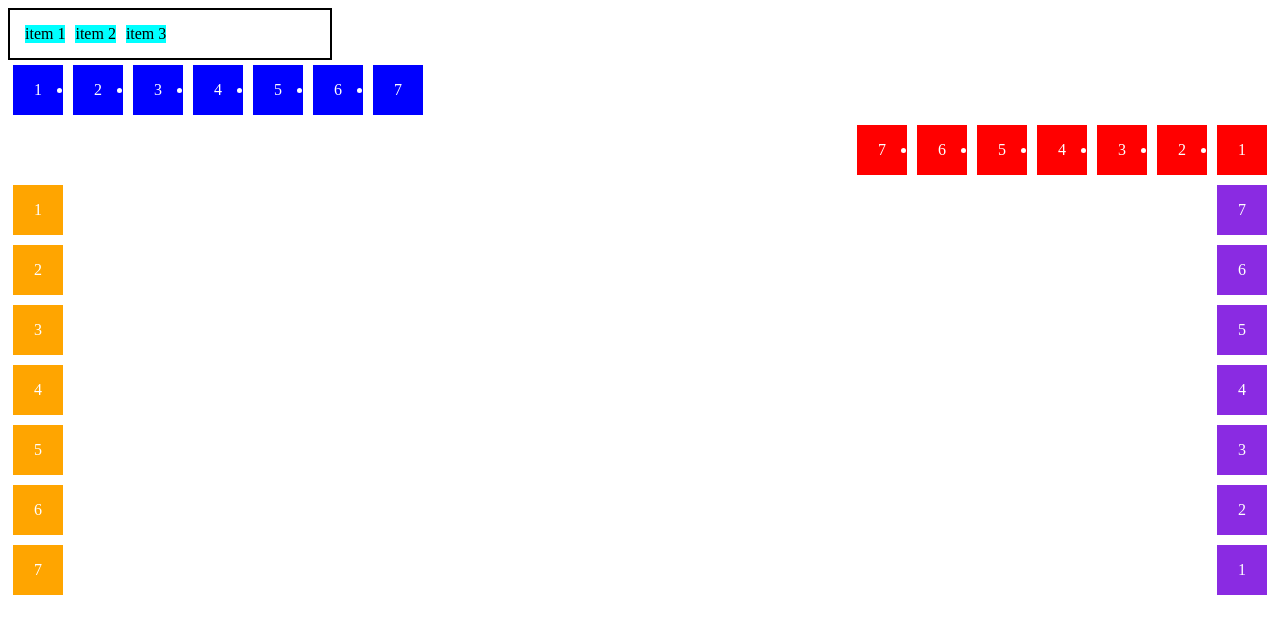
After one commit to dmssjk/portifolio-, a Python web app: template templates/flexbox.html in a window 1280 px wide. The commit adds this page. Shown: the top 634 px of the page. Run offline with Jinja, Linux system fonts and the light colour scheme; the template is opened without the code that fills it, so the values that code supplies are empty.

Commit message:
inclusao do flex box

```diff
--- /dev/null
+++ b/templates/flexbox.html
@@ -0,0 +1,151 @@
+<!DOCTYPE html>
+<html lang="en">
+<head>
+    <meta charset="UTF-8">
+    <meta http-equiv="X-UA-Compatible" content="IE=edge">
+    <meta name="viewport" content="width=device-width, initial-scale=1.0">
+    <title>fundamentos flexbox</title>
+    <style>
+        .flex{
+            max-width: 300px;
+            padding: 10px;
+            border: 2px solid black;
+            display: flex;
+
+
+        }
+
+        .flex-container{
+            margin: 0;
+            padding: 0;
+            display: flex;
+
+        }
+
+        .item{
+            background-color: aqua;
+            margin: 5px;
+
+        }
+
+        .flex-item{
+            background: blue;
+            height: 50px;
+            width: 50px;
+            line-height: 50px;
+            color: rgb(255, 255, 255);
+            text-align: center;
+            margin: 5px;
+
+
+        }
+
+        .row{
+            flex-direction: row;
+
+
+        }
+
+        .row-reverse{
+            flex-direction: row-reverse;
+
+        }
+
+        .row-reverse li{
+            background-color: red;
+
+
+
+
+        }
+
+        .column{
+            float: left;
+            flex-direction: column;
+
+        }
+
+        .column li{
+            background-color: orange;
+
+
+        }
+        .column-reverse{
+            float: right;
+            flex-direction: column-reverse;
+
+        }
+
+        .column-reverse li{
+            background-color: blueviolet;
+
+
+        }
+    </style>
+</head>
+<body>
+    <div class="flex">
+        <div class="item"> item 1</div>
+        <div class="item"> item 2</div>
+        <div class="item"> item 3</div>
+
+
+    </div>
+
+    <ul class="flex-container row">
+        <li class="flex-item">1</li>
+        <li class="flex-item">2</li>
+        <li class="flex-item">3</li>
+        <li class="flex-item">4</li>
+        <li class="flex-item">5</li>
+        <li class="flex-item">6</li>
+        <li class="flex-item">7</li>
+
+
+
+
+    </ul>
+    <ul class="flex-container row-reverse">
+        <li class="flex-item">1</li>
+        <li class="flex-item">2</li>
+        <li class="flex-item">3</li>
+        <li class="flex-item">4</li>
+        <li class="flex-item">5</li>
+        <li class="flex-item">6</li>
+        <li class="flex-item">7</li>
+
+
+
+
+    </ul>
+
+</ul>
+<ul class="flex-container column">
+    <li class="flex-item">1</li>
+    <li class="flex-item">2</li>
+    <li class="flex-item">3</li>
+    <li class="flex-item">4</li>
+    <li class="flex-item">5</li>
+    <li class="flex-item">6</li>
+    <li class="flex-item">7</li>
+
+
+
+
+</ul>
+<ul class="flex-container column-reverse">
+    <li class="flex-item">1</li>
+    <li class="flex-item">2</li>
+    <li class="flex-item">3</li>
+    <li class="flex-item">4</li>
+    <li class="flex-item">5</li>
+    <li class="flex-item">6</li>
+    <li class="flex-item">7</li>
+
+
+
+
+</ul>
+
+</body>
+</html>
```
Also changed, not shown: templates/contato.html (+18 -1 lines), templates/index.html (+11 -1 lines), README.md, app.py (added), 1 other file.
